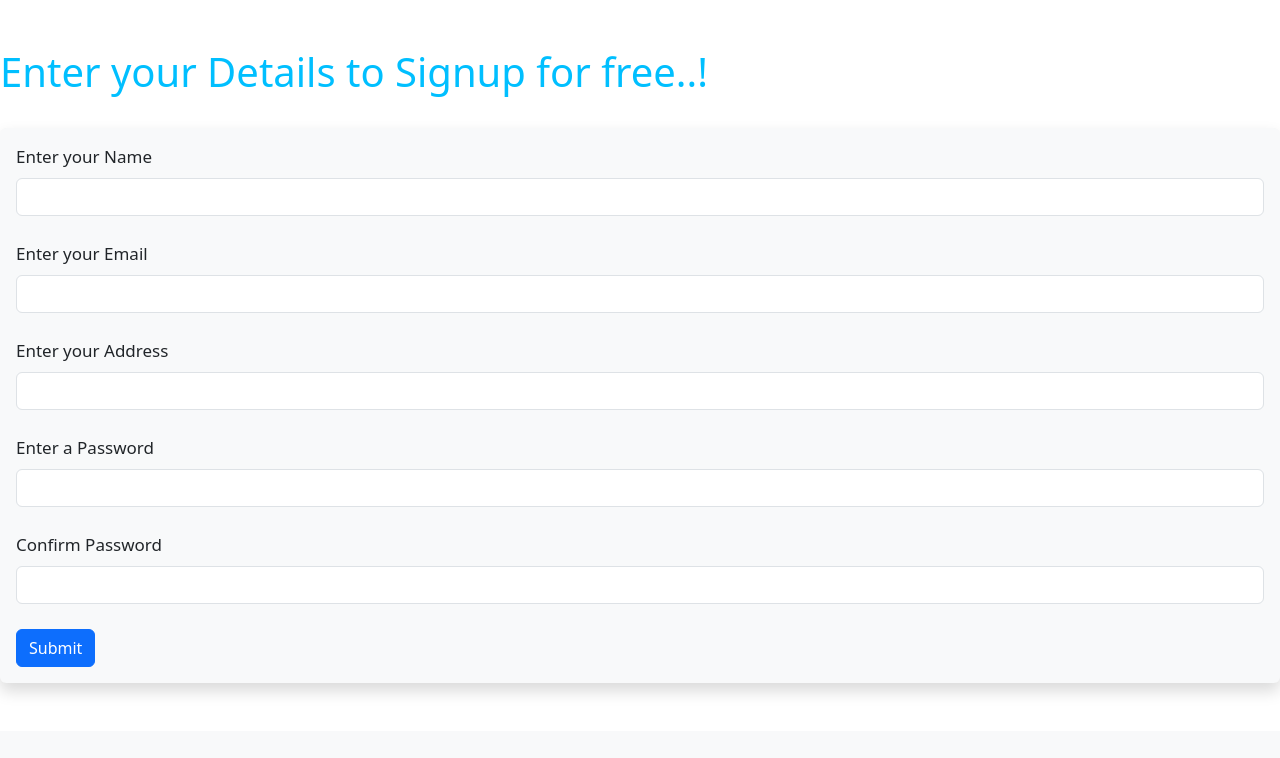
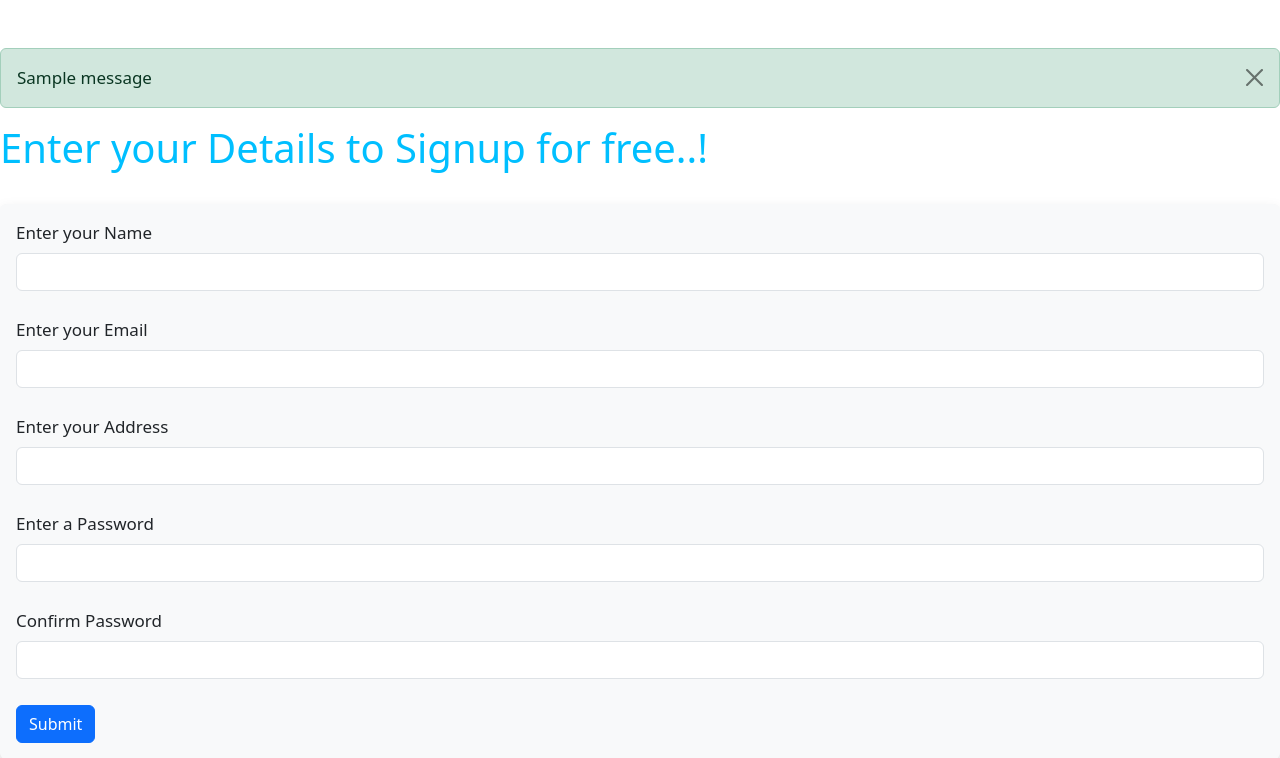
Before and after one commit to JackSparrow9875/Flask, a Flask app: page /signup in a window 1280 px wide. Shown: the part 82-840 px from the top of the page. Before the commit the page ends 774 px from the top, so only its background shows below. Run offline with Flask 3, Linux system fonts and the light colour scheme; tables that the repository leaves empty hold one stand-in row (values such as "Sample post"); one stand-in notice (Sample message) is shown; some libraries are stand-ins or nearby versions.

Commit message:
flash messages at the login page are improved

```diff
--- a/app.py
+++ b/app.py
@@ -90,12 +90,12 @@ def add_user():
                 new_user = User(name=name, email=email, address=address, hashed_password=hashed_password)
                 db.session.add(new_user)
                 db.session.commit()
-                flash('User added successfully!', 'success')
+                flash('User added successfully!')
                 return redirect(url_for('userlist'))
             except Exception as e:
-                flash(f'An error occurred: {str(e)}', 'error')
+                flash(f'An error occurred: {str(e)}')
         else:
-            flash('Passwords do not match, please try again...', 'error')
+            flash('Passwords do not match, please try again...')
     return render_template('usersignup.html', form=form)
 
 
@@ -143,7 +143,7 @@ def deluser(user_id):
     try:
         db.session.delete(user)
         db.session.commit()
-        flash('User delted successfully')
+        flash('User deleted successfully')
         return redirect(url_for('add_user'))
     except Exception as e:
         flash(f'An error occured: {str(e)}')
--- a/templates/usersignup.html
+++ b/templates/usersignup.html
@@ -3,23 +3,26 @@
 {% block title %} User Signup {% endblock %}
 
 {% block content %}
-    {% for message in get_flashed_messages(with_categories=true) %}
-        {% if message[1] == 'success' %}
-            <div class="alert alert-success alert-dismissible fade show" role="alert">
-                {{ message[0] }}
+    {% for message in get_flashed_messages() %}
+        {% if 'error' in message %}
+        <div class="alert alert-danger alert-dismissible fade show" role="alert">
+            {{ message }}
             <button type="button" class="btn-close" data-bs-dismiss="alert" aria-label="Close"></button>
         </div>
-        {% elif message[1] == 'error' %}
-            <div class="alert alert-danger alert-dismissible fade show" role="alert">
-                {{ message[0] }}
+        {% elif 'do not match' in message %}
+        <div class="alert alert-warning alert-dismissible fade show" role="alert">
+            {{ message }}
+            <button type="button" class="btn-close" data-bs-dismiss="alert" aria-label="Close"></button>
+        </div>
+        {% else %}
+        <div class="alert alert-success alert-dismissible fade show" role="alert">
+            {{ message }}
             <button type="button" class="btn-close" data-bs-dismiss="alert" aria-label="Close"></button>
         </div>
         {% endif %}
     {% endfor %}
 
-    {% if name and email %}
-        <h1>Hello {{ name }}!!</h1>
-    {% else %}
+
     <h1>Enter your Details to Signup for free..!</h1>
     <br/>
     <div class="shadow p-3 mb-5 bg-body-tertiary rounded">
@@ -44,5 +47,4 @@
             {{ form.submit(class="btn btn-primary") }}
         </form>
     </div>
-    {% endif %}
 {% endblock %}
```
Lines whose indentation alone changed are shown as unchanged.
